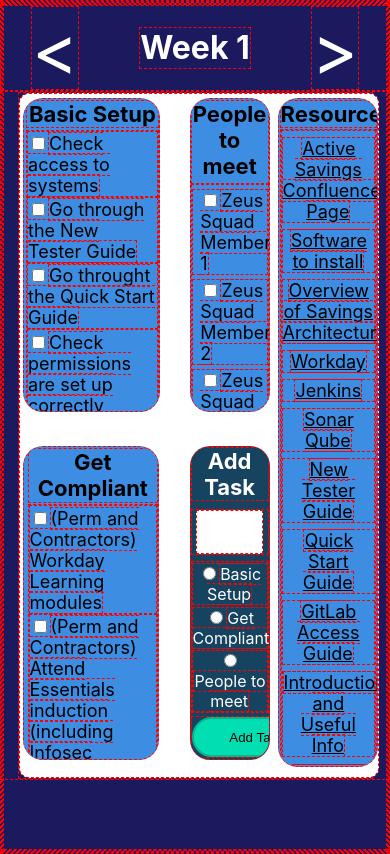
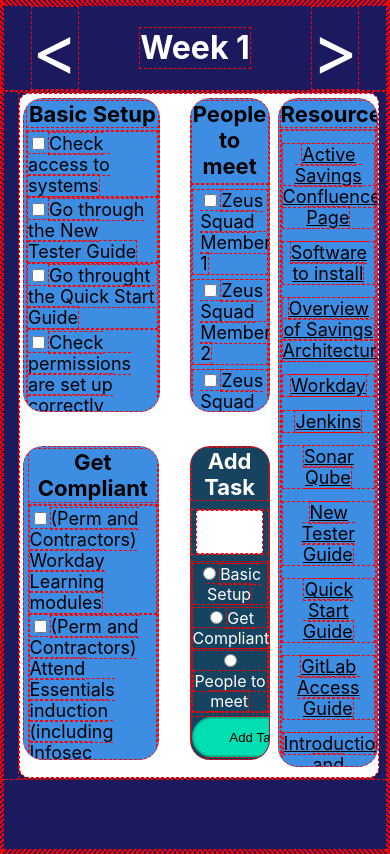
Before and after one commit to DavidMcGregor1/newMvFrontendProject, a React (Create React App) app: page /welcome/tester in a window 390 px wide. Built offline with nearby package versions, Linux system fonts and the light colour scheme.

Commit message:
added resource component to tester week 1

```diff
--- a/src/TesterPageComponents/TesterWeek1.js
+++ b/src/TesterPageComponents/TesterWeek1.js
@@ -4,6 +4,7 @@
 import { useRef } from "react";
 import { useEffect } from "react";
 import Button from "../UniversalComponents/Button";
+import ResourcesComponent from "../UniversalComponents/ResourcesComponent";
 
 function TesterWeek1() {
   const zeusSquatPeopleToMeet = [
@@ -176,7 +177,7 @@
           ))}
         </div>
       </div>
-      <div className="TesterWeek1Resources">
+      {/* <div className="TesterWeek1Resources">
         <h3 className="FirstWeekSectionHeader" id="resourcesHeader">
           Resources
         </h3>
@@ -194,7 +195,14 @@
             ))}
           </div>
         </div>
-      </div>
+      </div> */}
+
+      <ResourcesComponent
+        resources={testerAllResourcesList}
+        varient="testerWeek1Resources"
+        mainDiv="testerWeek1ResourcesList"
+        resourceItem="testerWeek1ResourceItem"
+      />
       <div className="getCompliant">
         <h3 className="FirstWeekSectionHeader" id="getCompliantHeader">
           Get Compliant
--- a/src/UniversalComponents/ResourcesComponent.css
+++ b/src/UniversalComponents/ResourcesComponent.css
@@ -333,3 +333,71 @@
 
   }
 }
+
+    /* ---------- TESTER WEEK 1 ---------- */
+
+    .universal-testerWeek1Resources {
+      height: 79vh;
+      width: 25vw;
+      background-color: #3D8DE3;
+      grid-row: 1 / 3;
+      grid-column: 3;
+      border-radius: 20px;
+      padding-left: 1%;
+      overflow: auto;
+      text-align: center;
+    }
+
+    .universal-testerWeek1ResourcesList {
+      text-align: center;
+    }
+
+    .universal-testerWeek1ResourceItem {
+      margin-top: 6.5%;
+      padding: 0%;
+      font-size: large;
+      font-weight: 400;
+  }
+
+  @media only screen and (max-width: 1500px) {
+    .universal-testerWeek1ResourceItem {
+        margin-top: 8%;
+        padding: 0%;
+        font-size: large;
+        font-weight: 400;
+    }
+  }
+
+  @media only screen and (max-width: 1300px) {
+    .universal-testerWeek1ResourceItem {
+        margin-top: 9.5%;
+        padding: 0%;
+        font-size: large;
+        font-weight: 400;
+
+    }
+  }
+
+  @media only screen and (max-width: 1100px) {
+    .universal-testerWeek1ResourceItem {
+        margin-top: 11%;
+        padding: 0%;
+        font-size: large;
+        font-weight: 400;
+
+
+
+    }
+  }
+
+  @media only screen and (max-width: 800px) {
+    .universal-testerWeek1ResourceItem {
+        margin-top: 13%;
+        padding: 0%;
+        font-size: large;
+        font-weight: 400;
+
+
+
+    }
+  }
```
